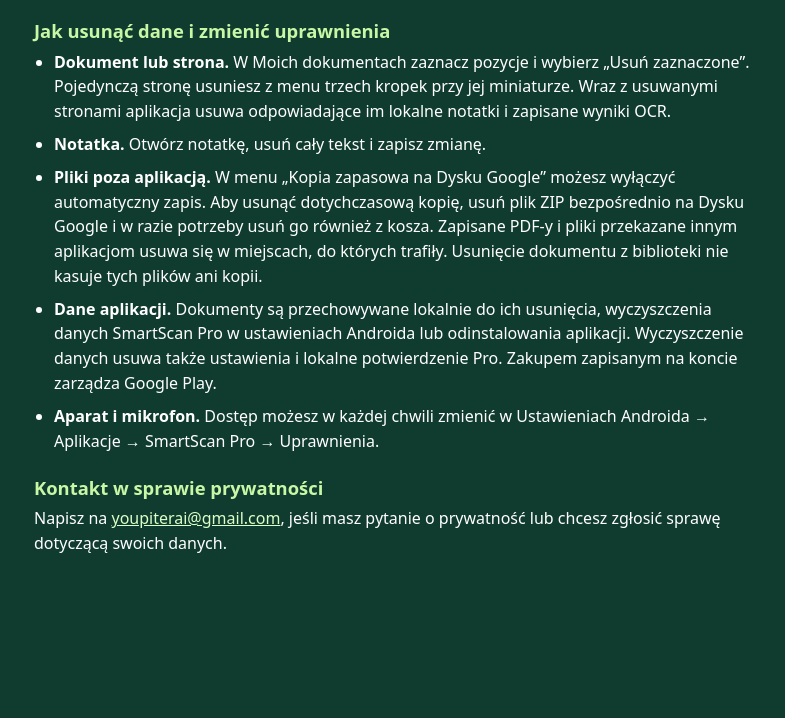
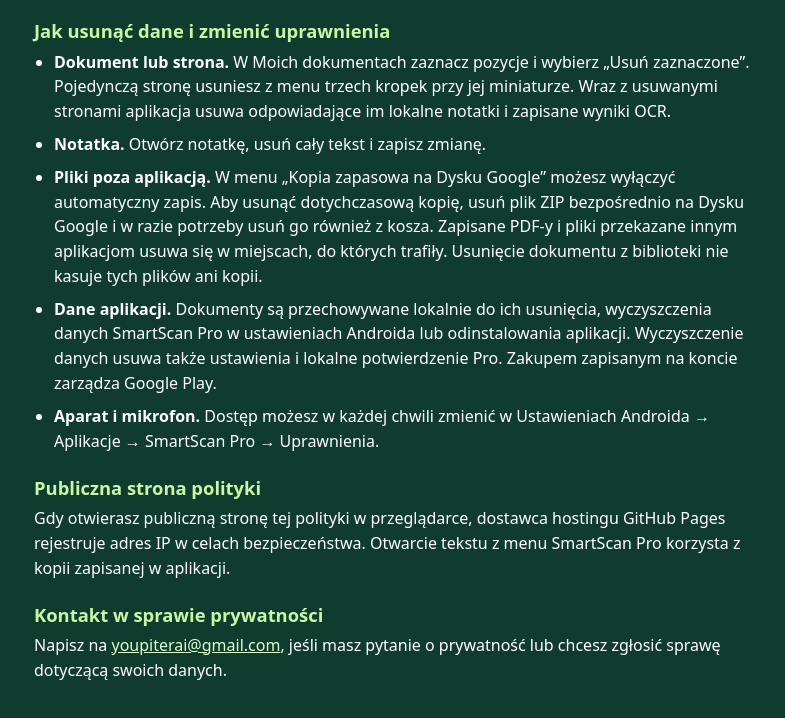
Before and after one commit to youpiterai/smartscan-pro-privacy, a plain HTML site: page index.html in a window 1280 px wide. Shown: the part 1605-2323 px from the top of the page, without its empty margins (238-1023 px from the left). Before the commit the page ends 2212 px from the top, so only its background shows below. Drawn offline with Linux system fonts and the light colour scheme.

Commit message:
Wskaż zasady hostingu publicznej polityki

```diff
--- a/index.html
+++ b/index.html
@@ -78,6 +78,11 @@
   </section>
 
   <section>
+    <h2>Publiczna strona polityki</h2>
+    <p>Gdy otwierasz publiczną stronę tej polityki w przeglądarce, dostawca hostingu GitHub Pages rejestruje adres IP w celach bezpieczeństwa. Otwarcie tekstu z menu SmartScan Pro korzysta z kopii zapisanej w aplikacji.</p>
+  </section>
+
+  <section>
     <h2>Kontakt w sprawie prywatności</h2>
     <p>Napisz na <a href="mailto:youpiterai@gmail.com">youpiterai@gmail.com</a>, jeśli masz pytanie o prywatność lub chcesz zgłosić sprawę dotyczącą swoich danych.</p>
   </section>
```
